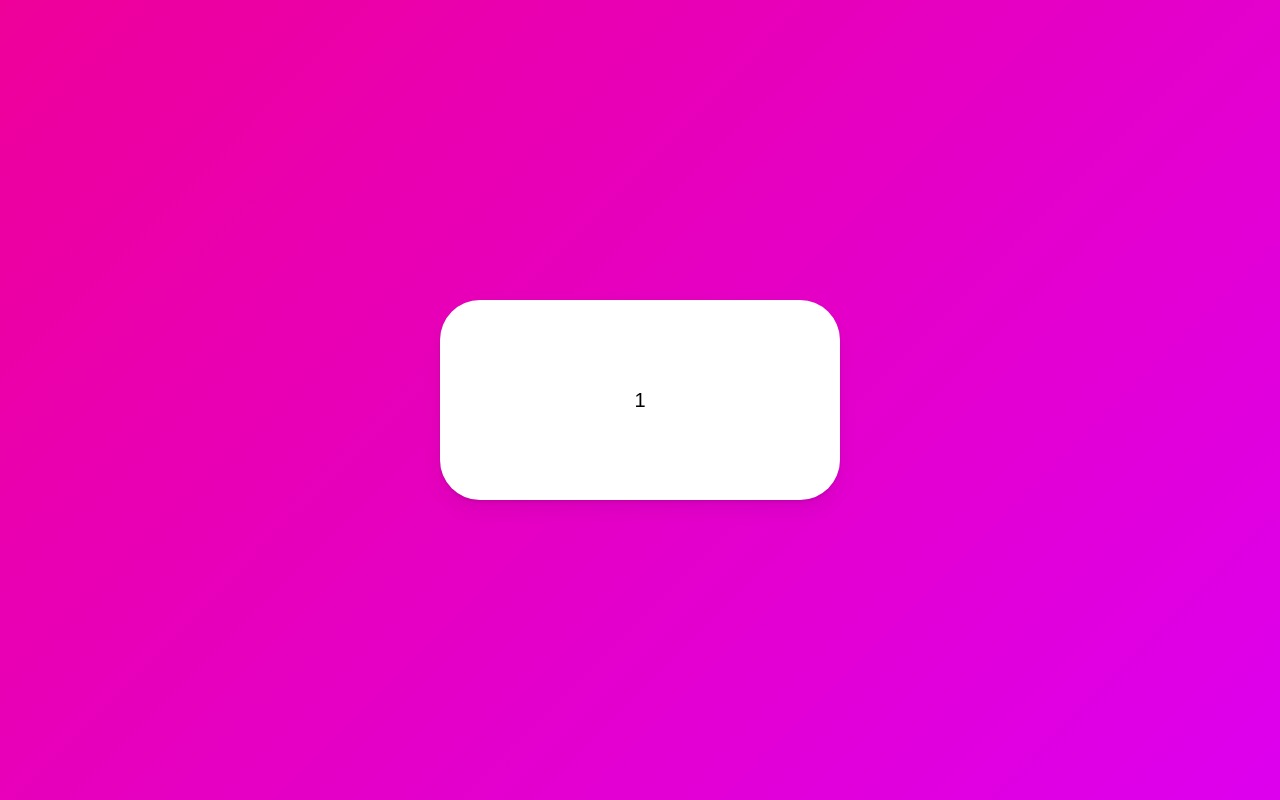
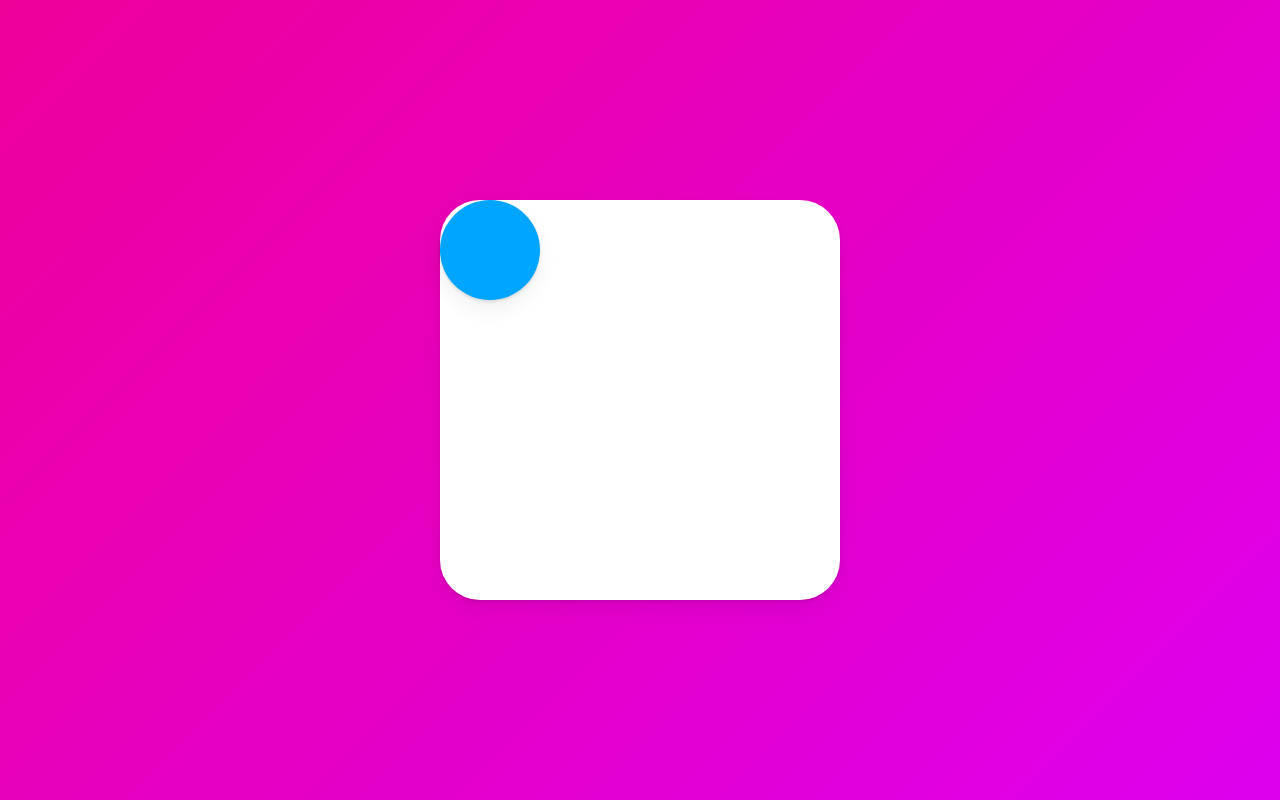
Before and after one commit to bigwave-cho/framer-motion, a React (Create React App) app: page / in a window 1280 px wide. Built offline with nearby package versions, Linux system fonts and the light colour scheme.

Commit message:
framer-motion : layout prop

```diff
--- a/src/App.tsx
+++ b/src/App.tsx
@@ -1,13 +1,13 @@
 import styled from 'styled-components';
-import { motion, AnimatePresence } from 'framer-motion';
+import { motion } from 'framer-motion';
 import { useState } from 'react';
+/*
+layout : layout 속성을 부여한 요소의 변화를 감지하여
+레이아웃이 변할 때마다 자동으로 애니메이션 적용.
 
-//## AnimatePresence
-/*
-Slider example
-https://codesandbox.io/s/framer-motion-image-gallery-pqvx3?from-embed=&file=/src/Example.tsx:1616-1623
+자세히는 layout에 커서 올려보면 나옴. 참고하셈
+https://www.framer.com/docs/animate-shared-layout/#syncing-layout-animations
 */
-
 const Wrapper = styled(motion.div)`
   height: 100vh;
   width: 100vw;
@@ -20,92 +20,37 @@ const Wrapper = styled(motion.div)`
 
 const Box = styled(motion.div)`
   width: 400px;
-  height: 200px;
+  height: 400px;
   background-color: rgba(255, 255, 255, 1);
   border-radius: 40px;
-  top: 300px;
-  //box가 슬라이드 되면서 튀는 현상이 발생하는데
-  //이는 사라지는 박스가 아직 사라지고 있는 중에 다음 박스가 위치하게 되어서
-  // 서로 간섭이 생겨서 그런듯 함.
-  position: absolute;
   display: flex;
   justify-content: center;
   align-items: center;
-  font-size: 20px;
   box-shadow: 0 2px 3px rgba(0, 0, 0, 0.1), 0 10px 20px rgba(0, 0, 0, 0.06);
 `;
 
-const box = {
-  //custom을 사용하기 위해선 객체->함수로 바꿔
-  entry: (back: boolean) => {
-    return {
-      x: back ? -500 : 500,
-      opacity: 0,
-      scale: 0,
-    };
-  },
-  center: (back: boolean) => {
-    return {
-      x: 0,
-      opacity: 1,
-      scale: 1,
-      transition: {
-        duration: 1,
-      },
-    };
-  },
-  exit: (back: boolean) => ({
-    // 삼항조건을 통해 중간에 애니메이션 돌리기 가능
-    x: back ? 500 : -500,
-    opacity: 0,
-    scale: 0,
-    rotateX: 360,
-    transition: { duration: 1 },
-  }),
-};
+const Circle = styled(motion.div)`
+  background-color: #00a5ff;
+  width: 100px;
+  height: 100px;
+  border-radius: 50px;
+  box-shadow: 0 2px 3px rgba(0, 0, 0, 0.1), 0 10px 20px rgba(0, 0, 0, 0.06);
+`;
 
 function App() {
-  const [visible, setVisible] = useState(1);
-  const [back, setBack] = useState(false);
+  const [clicked, setClicked] = useState(false);
+  const toggleClicked = () => setClicked((prev) => !prev);
 
-  const nextPlease = () => {
-    setBack(false);
-    setVisible((prev) => (prev === 10 ? 10 : prev + 1));
-  };
-  const prevPlease = () => {
-    setBack(true);
-    setVisible((prev) => (prev === 1 ? 1 : prev - 1));
-  };
-  console.log(visible);
   return (
-    <Wrapper>
-      <AnimatePresence
-        // mode="wait" 은 애니메이션이 끝날 때 까지 기다리는 옵션
-        //하지만 버튼에 달린 이벤트 핸들러는 그대로 실행되기 때문에
-        //기다리지 않고 클릭해버리면 로직이 꼬여서 다음 애니메이션이 실행이 안됨
-        //따라서 애니메이션 시간만큼 타임아웃 등을 걸어서 button 또한
-        // disabled 될 수 있도록 해도 괜찮을듯.
-        mode="wait"
-        custom={back}
+    <Wrapper onClick={toggleClicked}>
+      <Box
+        style={{
+          justifyContent: clicked ? 'center' : 'flex-start',
+          alignItems: clicked ? 'center' : 'flex-start',
+        }}
       >
-        <Box
-          //custom : 각 애니메이션 컴포넌트에 대해 동적 variants를 다르게 적용할 때 사용할 수 있는 커스텀 데이터
-          custom={back}
-          variants={box}
-          initial="entry"
-          animate="center"
-          exit="exit"
-          // !! React에서는 key를 기준으로 element의 사라짐을 판단함
-          // 그래서 key를 남겨두고 visible만 변경해준다면
-          // AnimatePresence는 해당 요소가 사라졌다고 판단하여
-          // exit 애니메이션을 실행함.
-          key={visible}
-        >
-          {visible}
-        </Box>
-      </AnimatePresence>
-      <button onClick={prevPlease}>prev</button>
-      <button onClick={nextPlease}>next</button>
+        <Circle layout />
+      </Box>
     </Wrapper>
   );
 }
```
